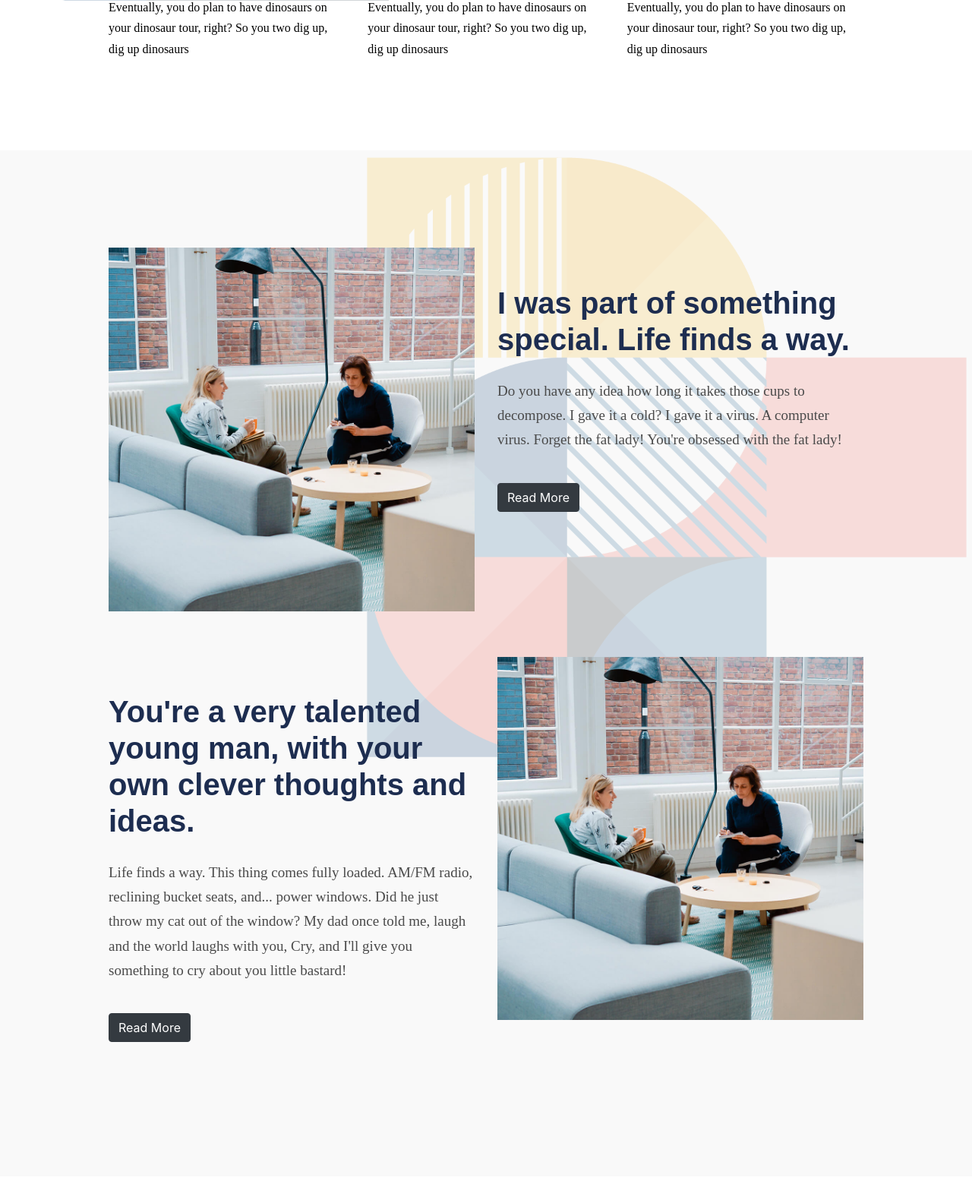
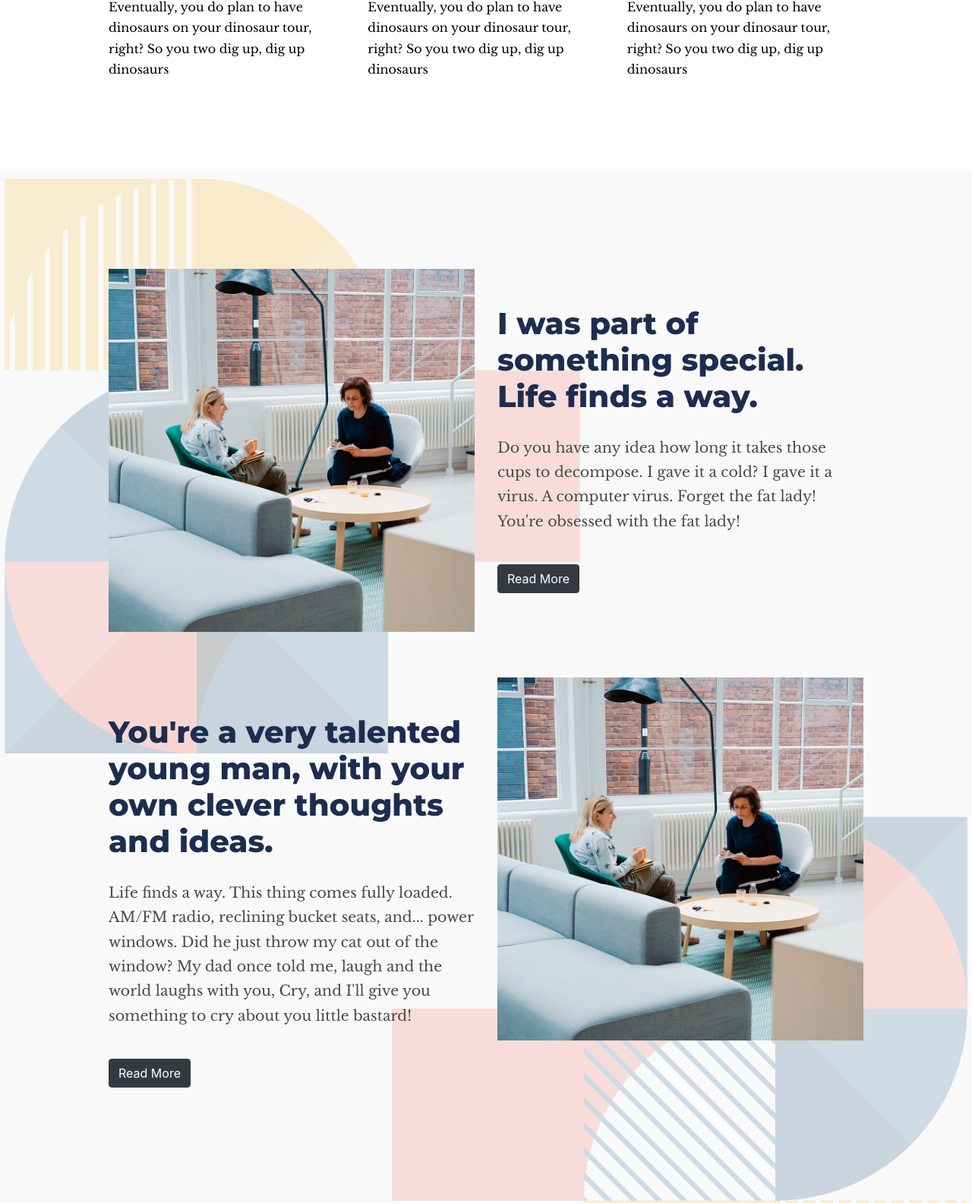
Before and after one commit to sbeyondt9/bootstrapsite.github.io, a PHP site: page / in a window 1280 px wide; the page is wider, and only the part inside the window is pictured. Shown: the part 1893-3477 px from the top of that part at 76% size. Run offline with PHP 8.4, Linux system fonts and the light colour scheme.

Commit message:
Updates on 10/11

```diff
--- a/assets/css/style.css
+++ b/assets/css/style.css
@@ -2,6 +2,7 @@ body {
   /* font-family: "Open Sans", sans-serif; */
   /* background-color: #fcdab7; */
 }
+
 a {
   color: #1e5f74;
 }
@@ -27,6 +28,7 @@ p {
 
 h1 {
   font-size: 3rem;
+  color: #133b5c;
 }
 
 h2 {
@@ -98,7 +100,6 @@ h3 {
   animation-delay: 0.4s;
   color: black;
 } */
-
 #hero .btn-get-started {
   /* font-family: "Raleway", sans-serif; */
   font-weight: 500;
@@ -131,7 +132,6 @@ h3 {
   #hero p {
     width: 60%;
   } */
-
 #hero .carousel-control-prev, #hero .carousel-control-next {
   width: 5%;
 }
@@ -466,7 +466,6 @@ iframe {
 #home-title {
   background-image: url(https://s.studiobinder.com/wp-content/uploads/2018/03/Film-Lighting-Techniques-Cinematic-Look-Header-Image-StudioBinder.jpg);
   background-position: center;
-
 }
 
 #about {
@@ -476,10 +475,9 @@ iframe {
 
 #featured-reels {
   padding: 7% 10%;
-
 }
 
-#press{
+#press {
   padding: 7% 10%;
   background-color: #fff;
 }
@@ -494,7 +492,7 @@ iframe {
   text-align: center;
 }
 
-#about-partner-logos{
+#about-partner-logos {
   padding: 3% 10%;
   text-align: center;
 }
@@ -519,32 +517,38 @@ iframe {
   background-color: #fff;
 }
 
-#about-page-first-container{
+#about-page-first-container {
   padding: 8% 0%;
 }
 
-#about-page-intro{
+#about-page-intro {
   padding: 3% 10%;
 }
 
-#about-founder{
+#about-founder {
   padding: 10% 0%;
-    background-color: #fff;
 }
+
+@media (max-width : 1000px) {}
+
+.design-graphic-showreel,.design-graphic-founder,.design-graphic2,.design-graphic-contact,.design-graphic,.design-graphic-lower {
+        opacity: 0.2;
+        position: absolute;
+  }
+
 
 .navhome {
   padding: 4% 10%;
-  background-color: #1d2d50;
+  background-color: #133b5c;
 }
 
-.navpage{
+.navpage {
   padding: 1% 10%;
-  background-color: #1d2d50;
+  background-color: #133b5c;
 }
 
 .banner-image {
   position: absolute;
-
   width: 100%;
 }
 
@@ -622,36 +626,41 @@ iframe {
   color: #1d2d50;
 }
 
-.press-article{
+.press-article {
   padding: 3% 0;
 }
 
-.design-graphic{
-  position: absolute;
-  width: 50rem;
-  opacity: 0.2;
-  right: 2px;
+.design-graphic {
+  width: 48rem;
+  left: 1px;
 }
 
-.design-graphic2{
-  position: absolute;
-  width: 40rem;
-  opacity: 0.2;
-  right: 60%;
-  top: 60rem;
+.design-graphic-lower {
+  width: 48rem;
+  right: 1px;
+  top: 185rem;
+  transform: rotate(180deg);
 }
 
-.design-graphic-founder{
-  position: absolute;
-  width: 30rem;
-  opacity: 0.5;
+.design-graphic-contact {
+  width: 50rem;
+  left: 2px;
+  top: 10rem;
+}
+
+.design-graphic2 {
+  width: 40rem;
+  left: 60%;
+  top: 42rem;
+}
+
+.design-graphic-founder {
+  width: 60rem;
   right: 70%;
 }
 
-.design-graphic-showreel{
-  position: absolute;
+.design-graphic-showreel {
   width: 50rem;
-  opacity: 0.3;
   transform: rotate(45deg);
   top: 50rem;
 }
--- a/contact.html
+++ b/contact.html
@@ -49,6 +49,8 @@
 </nav>
 
 <!-- End Header -->
+
+<img style="z-index:-1;"class="design-graphic-contact"src="assets/bg-design-3-03.png" alt="">
 
 <!-- ======= Contact Us Section ======= -->
 
--- a/index.html
+++ b/index.html
@@ -4,25 +4,21 @@
 <head>
   <title>Kreative Karma</title>
   <meta charset="utf-8">
-
-
   <meta name="viewport" content="width=device-width, initial-scale=1">
   <link href="assets/img/favicon.png" rel="icon">
-
+  <link href="assets/img/apple-touch-icon.png" rel="apple-touch-icon">
   <link rel="stylesheet" href="https://maxcdn.bootstrapcdn.com/bootstrap/4.5.2/css/bootstrap.min.css">
-  <link href="assets/css/style.css" rel="stylesheet">
   <script src="https://ajax.googleapis.com/ajax/libs/jquery/3.5.1/jquery.min.js"></script>
   <script src="https://maxcdn.bootstrapcdn.com/bootstrap/4.5.2/js/bootstrap.min.js"></script>
 
 
-
-
   <!--  - Experimental font -->
 
+  <link href="https://fonts.googleapis.com/css2?family=Libre+Baskerville&family=Montserrat:wght@600;700;800&family=Nobile:wght@700&display=swap" rel="stylesheet">
+  <!-- <script src='https://kit.fontawesome.com/a076d05399.js'></script>
+  <script src="https://cdnjs.cloudflare.com/ajax/libs/popper.js/1.16.0/umd/popper.min.js"></script>-->
 
-  <style>
-
-  </style>
+  <link href="assets/css/style.css" rel="stylesheet">
 </head>
 
 
@@ -63,7 +59,7 @@
     <div class="container-fluid banner-text">
       <div class="row ">
         <div class="col-md-10">
-          <h1 class="banner-caption">"Karma. The essence of all things alive." </h1>
+          <h1 style="color:#fff;"class="banner-caption">"Karma. The essence of all things alive." </h1>
 
           <p class="banner-caption-data">Karma. The essence of all things living and dying in the cycle of reality.</p>
           <button type="button" class="btn btn-outline-light">Learn More</button>
@@ -140,7 +136,8 @@
           <div class="embed-responsive embed-responsive-16by9">
 
             <div data-toggle="modal" data-target="#basicExampleModal">
-             <iframe data-toggle="modal" data-target="#exampleModalCenter" width="560" height="315" src="https://www.youtube.com/embed/vef0JwjwuAY" frameborder="0" allow="accelerometer; autoplay; clipboard-write; encrypted-media; gyroscope; picture-in-picture" allowfullscreen></iframe>
+              <iframe data-toggle="modal" data-target="#exampleModalCenter" width="560" height="315" src="https://www.youtube.com/embed/vef0JwjwuAY" frameborder="0"
+                allow="accelerometer; autoplay; clipboard-write; encrypted-media; gyroscope; picture-in-picture" allowfullscreen></iframe>
             </div>
 
             <!-- Modal -->
@@ -171,7 +168,8 @@
         <div class="col-lg-4 col-md-4 d-flex flex-column reel">
           <div class="embed-responsive embed-responsive-16by9">
 
-             <iframe data-toggle="modal" data-target="#exampleModalCenter2" width="560" height="315" src="https://www.youtube.com/embed/vef0JwjwuAY" frameborder="0" allow="accelerometer; autoplay; clipboard-write; encrypted-media; gyroscope; picture-in-picture" allowfullscreen></iframe>
+            <iframe data-toggle="modal" data-target="#exampleModalCenter2" width="560" height="315" src="https://www.youtube.com/embed/vef0JwjwuAY" frameborder="0"
+              allow="accelerometer; autoplay; clipboard-write; encrypted-media; gyroscope; picture-in-picture" allowfullscreen></iframe>
 
             <!-- Modal -->
             <div class="modal fade" id="exampleModalCenter2" tabindex="-1" role="dialog" aria-labelledby="exampleModalCenterTitle" aria-hidden="true">
@@ -201,7 +199,8 @@
 
         <div class="col-lg-4 col-md-4 d-flex flex-column reel">
           <div class="embed-responsive embed-responsive-16by9">
-             <iframe data-toggle="modal" data-target="#exampleModalCenter3" width="560" height="315" src="https://www.youtube.com/embed/vef0JwjwuAY" frameborder="0" allow="accelerometer; autoplay; clipboard-write; encrypted-media; gyroscope; picture-in-picture" allowfullscreen></iframe>
+            <iframe data-toggle="modal" data-target="#exampleModalCenter3" width="560" height="315" src="https://www.youtube.com/embed/vef0JwjwuAY" frameborder="0"
+              allow="accelerometer; autoplay; clipboard-write; encrypted-media; gyroscope; picture-in-picture" allowfullscreen></iframe>
 
             <!-- Modal -->
             <div class="modal fade" id="exampleModalCenter3" tabindex="-1" role="dialog" aria-labelledby="exampleModalCenterTitle" aria-hidden="true">
@@ -235,6 +234,7 @@
 
 
   <img class="design-graphic" src="assets/bg-design-1-02.png" alt="">
+    <img class="design-graphic-lower" src="assets/bg-design-1-02.png" alt="">
 
   <!-- start section 3 -->
   <section data-aos="fade-up-left" id="feature-details" class="">
@@ -416,7 +416,6 @@
 
 
   <script>
-
     $(document).ready(function() {
       $("#videoplay").on("mouseover", function(event) {
         this.play();
@@ -443,7 +442,6 @@
         $("#show1").show();
       });
     });
-
   </script>
 
 
--- a/showreel.html
+++ b/showreel.html
@@ -55,7 +55,7 @@
 
 <section id="showreel-intro" style="position:absolute;">
   <div class="container-fluid">
-    <h1>Filmography</h1>
+    <h1 style="color:#fff;">Filmography</h1>
     <br>
     <p>Ut velit est quam dolor ad a aliquid qui aliquid. Sequi ea ut et est quaerat sequi nihil ut aliquam. Occaecati alias dolorem mollitia ut. Similique ea voluptatem. Esse doloremque accusamus repellendus deleniti vel. Minus et tempore modi
       architecto.</p>
```
Also changed, not shown: about.html (+6 -6 lines). Lines whose indentation alone changed are shown as unchanged.
